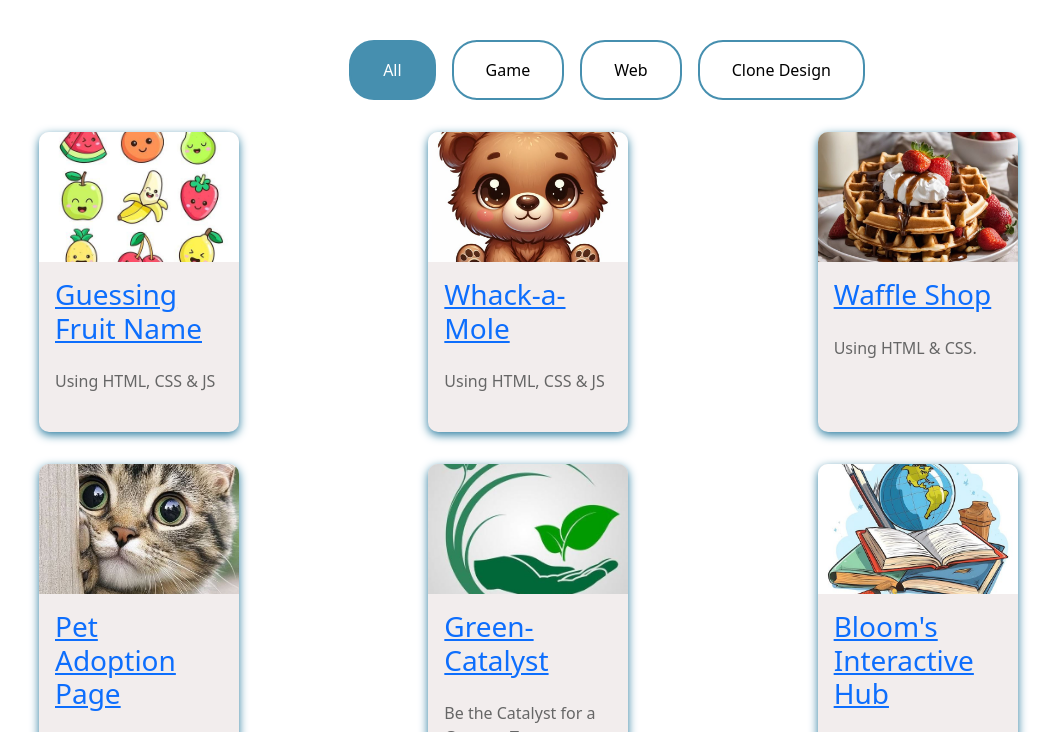
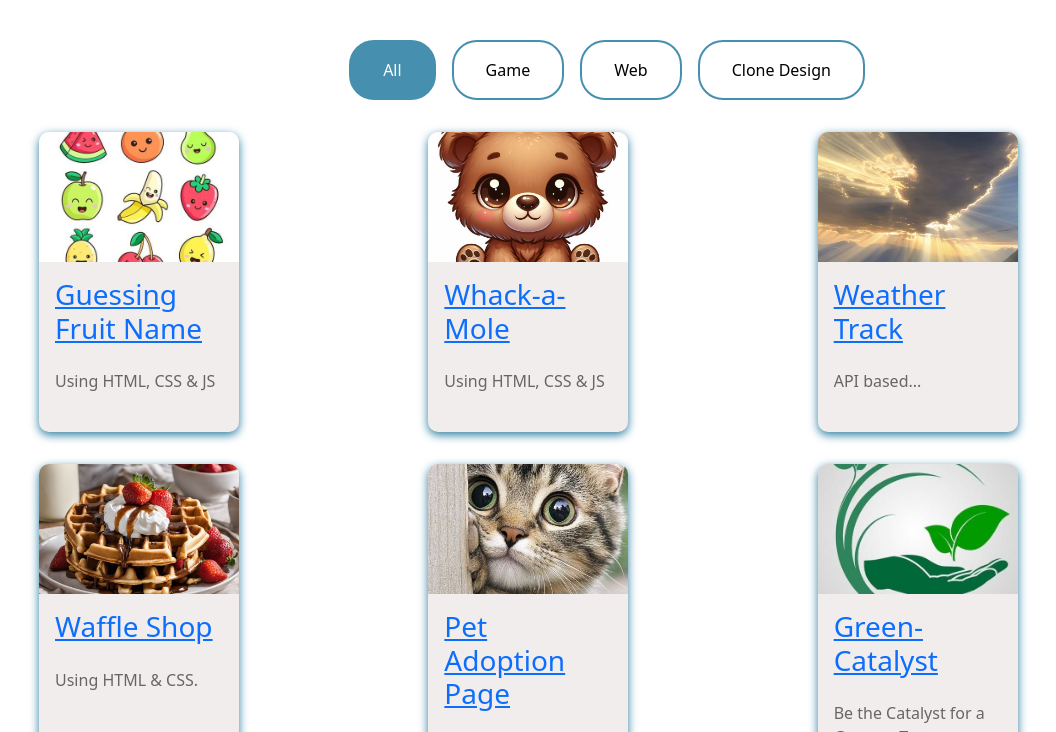
Before and after one commit to JahidaJinar/Jinar-s-Portfolio, a plain HTML site: page index.html in a window 1280 px wide. Shown: the part 2600-3332 px from the top of the page, without its empty margins (33-1089 px from the left). Drawn offline with nearby package versions, Linux system fonts and the light colour scheme.

Commit message:
Update index.html

```diff
--- a/index.html
+++ b/index.html
@@ -151,6 +151,15 @@
             </h3>
             <p class="project-description">Using HTML, CSS & JS</p>
           </div>
+           <div class="project-card" data-category="web" data-scroll>
+            <img src="weather.jpg" alt="Weather" class="project-img" />
+            <h3 class="project-title">
+              <a href="https://jahidajinar.github.io/Weather-Track/"
+                >Weather Track</a
+              >
+            </h3>
+            <p class="project-description">API based...</p>
+          </div>
           <div class="project-card" data-category="web" data-scroll>
             <img src="waffle.jpg" alt="Waffle-Shop" class="project-img" />
             <h3 class="project-title">
```
